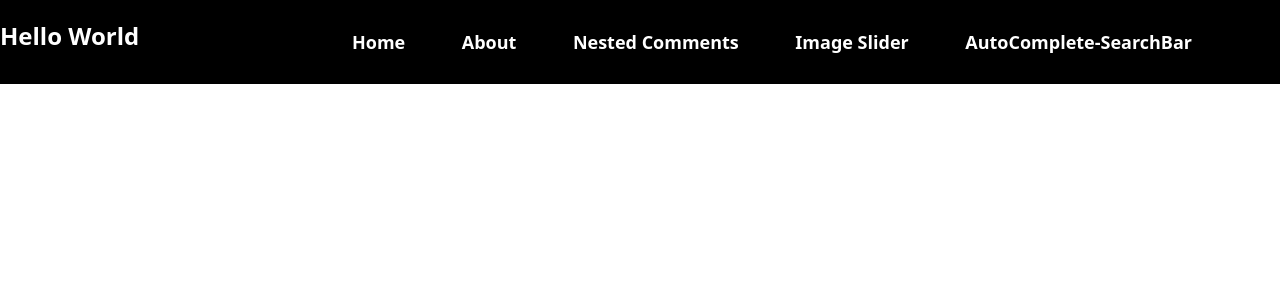
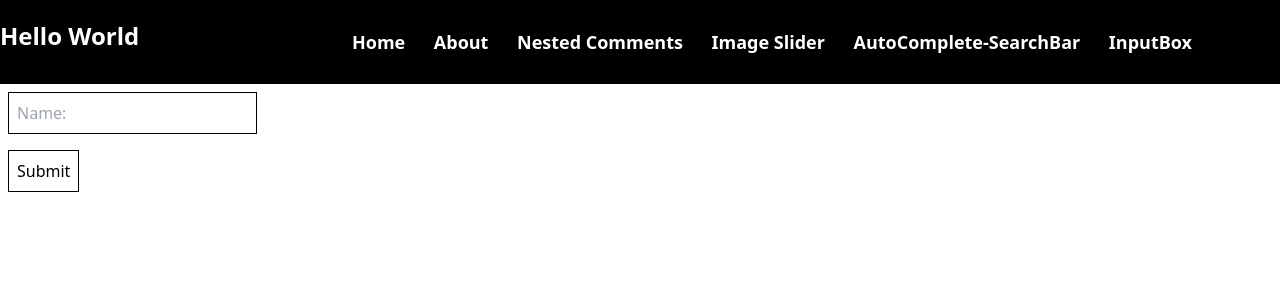
Before and after one commit to hemantkumarsuman/Low-Level-Design-Problems, a React (Create React App) app: page /inputBox in a window 1280 px wide. Shown: the top 300 px of the page. Built offline with nearby package versions, Linux system fonts and the light colour scheme.

Commit message:
Create an input box where users can type their name. When they click a button, display a greeting message (e.g., "Hello, John!"). using reactJs

```diff
--- a/src/App.js
+++ b/src/App.js
@@ -5,6 +5,7 @@ import Comments from './components/NestedComment/Comments';
 import Slider from './components/ImageSlider/Slider';
 import Pagination from './components/Pagination/Pagination';
 import SearchUi from './components/AutoCompleteSearchBar/SearchUi';
+import InputBox from './components/InputBoxQuestions/InputBox';
 
 
 function App() {
@@ -18,6 +19,7 @@ function App() {
           <a href="/comments">Nested Comments </a>
           <a href='/slider'>Image Slider</a>
           <a href='/autocomplete'>AutoComplete-SearchBar</a>
+          <a href='/InputBox'>InputBox</a>
         </nav>
       </header>
 
@@ -29,6 +31,7 @@ function App() {
           <Route path="/slider" element={<Slider />}></Route>
           <Route path="/pagination" element={<Pagination />}></Route>
           <Route path="/autocomplete" element={<SearchUi />}></Route>
+          <Route path="/inputBox" element={<InputBox />}></Route>
         </Routes>
       </BrowserRouter>
     </div>
--- /dev/null
+++ b/src/components/InputBoxQuestions/InputBox.js
@@ -0,0 +1,27 @@
+import React, { useState } from 'react'
+
+const InputBox = () => {
+    const [input,SetInput] = useState('');
+    const [greeting,SetGreeting] = useState('');
+
+    const handleGreeting = ()=>{
+        if(input){
+            SetGreeting(`Hello ${input}`)
+        }
+        else{
+            SetGreeting(`Please Enter Your Name`)
+        }
+    }
+  return (
+    <div>
+        <div>
+            <input type='text' placeholder='Name:' className='border border-black m-2 p-2' onChange={(e)=>SetInput(e.target.value)}/>
+            <br/>
+            <button className='border border-black m-2 p-2' onClick={handleGreeting}>Submit</button>
+            {greeting && <p>{greeting}</p>}
+        </div>
+    </div>
+  )
+}
+
+export default InputBox
```
